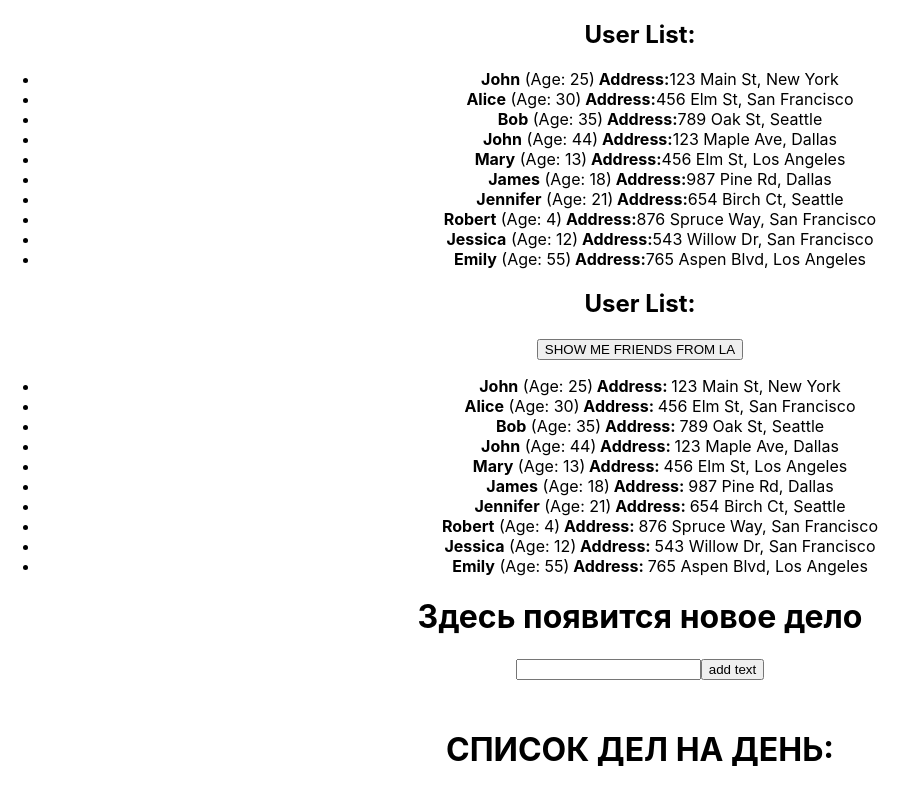
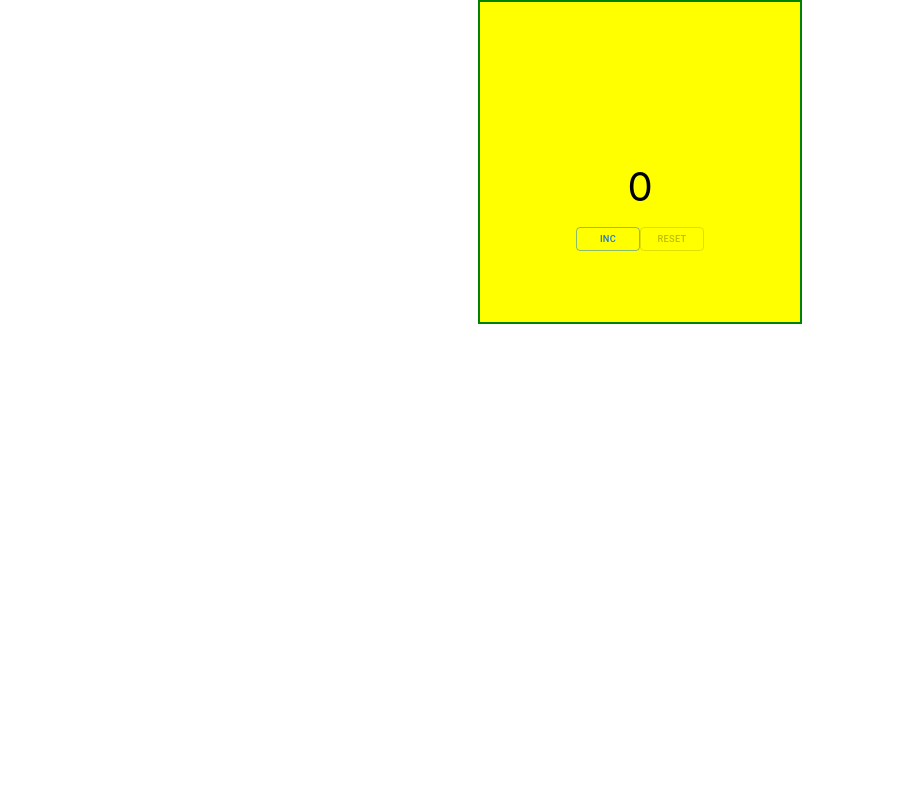
Before and after one commit to BYAsurim/hw-front, a React (Create React App) app: page / in a window 1280 px wide. Shown: the top 791 px of the page, without its empty margins (0-918 px from the left). Built offline with nearby package versions, Linux system fonts and the light colour scheme.

Commit message:
added styles for counter

```diff
--- a/package.json
+++ b/package.json
@@ -4,6 +4,10 @@
   "private": true,
   "homepage": "https://BYAsurim.github.io/hw-front",
   "dependencies": {
+    "@emotion/react": "^11.11.1",
+    "@emotion/styled": "^11.11.0",
+    "@mui/material": "^5.14.2",
+    "@mui/styled-engine-sc": "^5.12.0",
     "@testing-library/jest-dom": "^5.14.1",
     "@testing-library/react": "^13.0.0",
     "@testing-library/user-event": "^13.2.1",
@@ -15,6 +19,7 @@
     "react": "^18.2.0",
     "react-dom": "^18.2.0",
     "react-scripts": "5.0.1",
+    "styled-components": "^6.0.5",
     "typescript": "^4.4.2",
     "web-vitals": "^2.1.0"
   },
--- a/src/App.tsx
+++ b/src/App.tsx
@@ -1,20 +1,20 @@
 import './App.css';
-import { HW1 } from './HW/1/HW1';
-import { HW2 } from './HW/2/HW2';
-import { HW3 } from './HW/3/HW3';
-import { HW4 } from './HW/4/HW4';
+import {HW1} from './HW/1/HW1';
+import {HW2} from './HW/2/HW2';
+import {HW3} from './HW/3/HW3';
+import {HW4} from './HW/4/HW4';
 import {Counter} from "./counter/Counter";
 
 function App() {
-  return (
-    <div className="App">
-      <HW1 />
-      <HW2 />
-      <HW3 />
-      <HW4 />
-        <Counter/>
-    </div>
-  );
+    return (
+        <div className="App">
+            {/*<HW1/>*/}
+            {/*<HW2/>*/}
+            {/*<HW3/>*/}
+            {/*<HW4/>*/}
+            <Counter/>
+        </div>
+    );
 }
 
 export default App;
--- a/src/counter/Counter.module.css
+++ b/src/counter/Counter.module.css
@@ -1,6 +1,12 @@
+
+.main {
+    display: flex;
+    justify-content: center;
+    align-items: end;
+}
 
 .header {
-   border: 2px solid green;
+    border: 2px solid green;
     width: 300px;
     height: 300px;
     background-color: yellow;
@@ -8,16 +14,19 @@
     font-size: 40px;
 
 }
+
 .error {
     color: red;
     font-size: 40px;
 }
-.number{
+
+.number {
     display: flex;
     justify-content: center;
     margin-top: 150px;
 }
-.buttons{
+
+.buttons {
     display: flex;
     justify-content: center;
 
--- a/src/counter/Counter.tsx
+++ b/src/counter/Counter.tsx
@@ -1,12 +1,12 @@
 import React, {useState} from "react";
 import s from './Counter.module.css';
+import {Button, createTheme, ThemeProvider} from "@mui/material";
 
 
 export function Counter() {
 
     let [number, setNumber] = useState<number>(0)
     let [error, setError] = useState<string>('')
-
     const incHandler = () => {
         setNumber(++number)
 
@@ -20,7 +20,9 @@ export function Counter() {
     }
 
 
-    return (<div className={s.header}>
+    return (
+        <div className={s.main}>
+            <div className={s.header}>
                 <div className={s.number}>
                     <div className={error === 'error' ? s.error : ''}>
                         {
@@ -29,11 +31,28 @@ export function Counter() {
                     </div>
                 </div>
                 <div className={s.buttons}>
-                <button onClick={incHandler} disabled={number === 5}>inc
-                </button>
-                <button onClick={resetHandler} disabled={number === 0}>reset
-                </button>
+                    <ThemeProvider theme={theme}>
+                        <div>
+                            <Button size={"small"} variant="outlined" onClick={incHandler}
+                                    disabled={number === 5}>inc</Button>
+                        </div>
+                        {/*<button onClick={incHandler} disabled={number === 5}>inc*/}
+                        {/*</button>*/}
+                        <div>
+                            <Button size={"small"} variant="outlined" onClick={resetHandler}
+                                    disabled={number === 0}>reset</Button>
+                        </div>
+                        {/*<button onClick={resetHandler} disabled={number === 0}>reset*/}
+                        {/*</button>*/}
+                    </ThemeProvider>
+                </div>
             </div>
         </div>
     )
 }
+
+const theme = createTheme({
+    typography: {
+        fontSize: 10,
+    },
+});
```
Also changed, not shown: 1 other file (tests, documents, lock files or other folders). Lines whose indentation alone changed are shown as unchanged.
